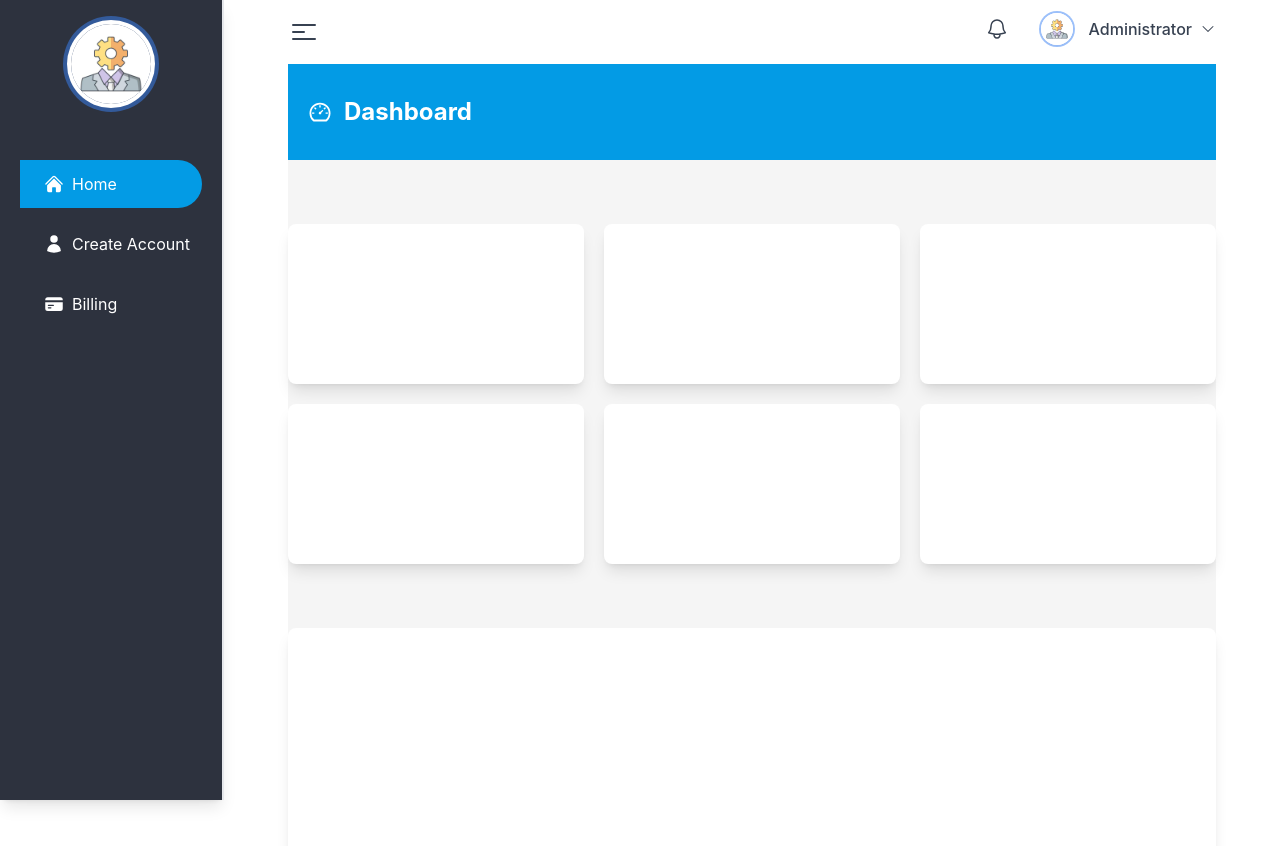
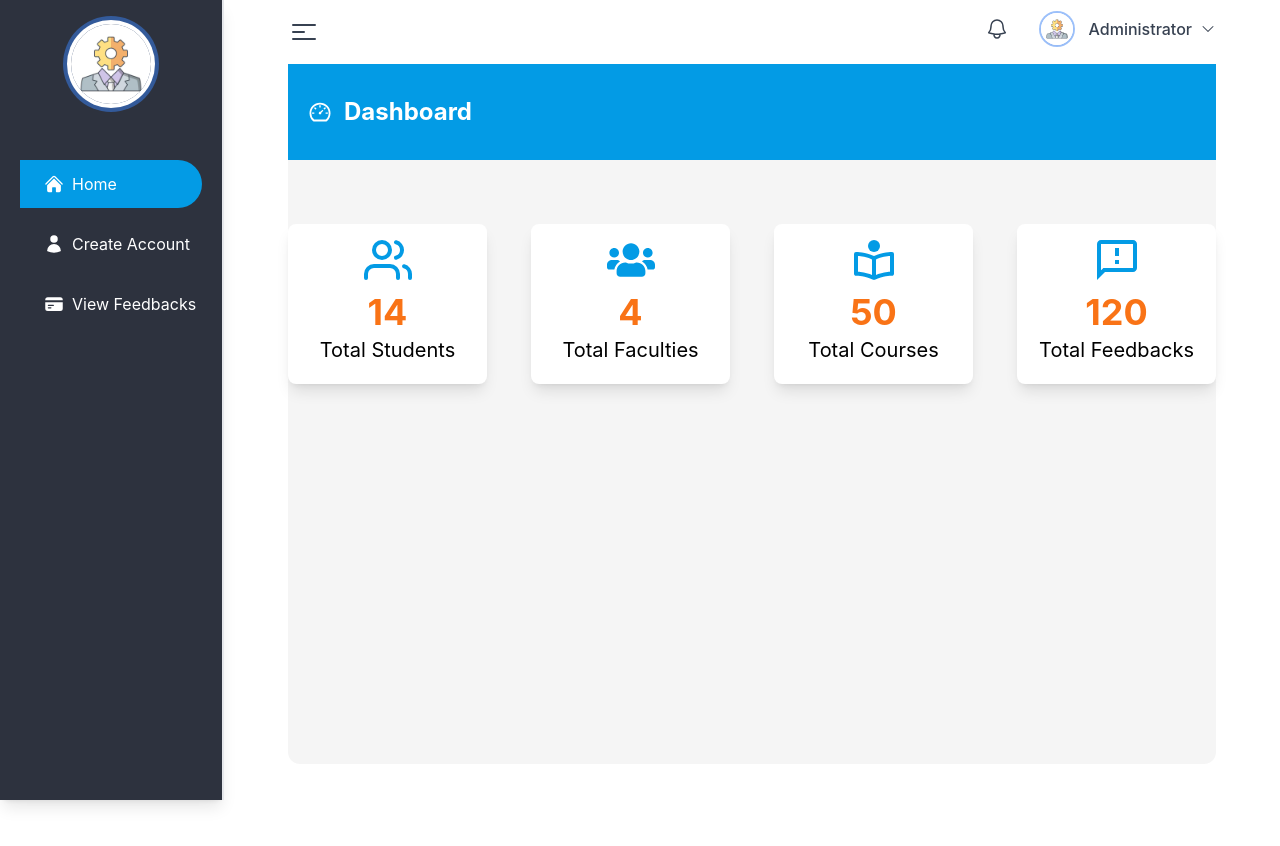
Before and after one commit to uttamsdev/Web3-Teaching-Evaluation-System, a React (Create React App) app: page /admin in a window 1280 px wide. Shown: the top 846 px of the page. After the commit the page ends 800 px from the top, so only its background shows below. Built offline with nearby package versions, Linux system fonts and the light colour scheme; sample sign-in values are in the browser's storage.

Commit message:
updated admin layout

```diff
--- a/src/App.js
+++ b/src/App.js
@@ -7,7 +7,7 @@ import ProtectedStudent from './Pages/ProtectedRoute/ProtectedStudent';
 import AdminLayout from './Pages/Roles/AdminRole/Layout/AdminLayout';
 import AdminDashboard from './Pages/Roles/AdminRole/components/AdminDashboard';
 // import Billing from './Pages/Roles/AdminRole/components/Billinig';
-import Billing from './Pages/Roles/AdminRole/components/Billinig'
+
 import Account from './Pages/Roles/AdminRole/components/Account';
 import StudentLayout from './Pages/Roles/StudentRole/Layout/StudentLayout';
 import StudentDashboard from './Pages/Roles/StudentRole/components/StudentDashboard';
@@ -17,6 +17,7 @@ import FacultyDashboard from './Pages/Roles/FacultyRole/components/FacultyDashbo
 import FacultyAccount from './Pages/Roles/FacultyRole/components/FacultyAccount';
 import { FeedbackContext } from './Pages/Context/Context';
 import NotFound from './Pages/Shared/NotFound';
+import ViewAllFeedbacks from './Pages/Roles/AdminRole/components/ViewAllFeedbacks';
 
 
 const App = () => {
@@ -26,7 +27,7 @@ const App = () => {
       <Routes>
         <Route path='/' element={<Home></Home>}></Route>
         <Route path='/admin' element={<ProtectedAdmin signIn={signIn}><AdminLayout><AdminDashboard></AdminDashboard></AdminLayout></ProtectedAdmin>}></Route>
-        <Route path='/admin/billing' element={<ProtectedAdmin signIn={signIn}><AdminLayout><Billing></Billing></AdminLayout></ProtectedAdmin>}></Route>
+        <Route path='/admin/view-all-feedbacks' element={<ProtectedAdmin signIn={signIn}><AdminLayout><ViewAllFeedbacks></ViewAllFeedbacks></AdminLayout></ProtectedAdmin>}></Route>
         <Route path='/admin/create-account' element={<ProtectedAdmin signIn={signIn}><AdminLayout><Account></Account></AdminLayout></ProtectedAdmin>}></Route>
         <Route path='/faculty' element={<ProtectedFaculty signIn={signIn}><FacultyLayout><FacultyDashboard></FacultyDashboard></FacultyLayout></ProtectedFaculty>}></Route>
         <Route path='/faculty/account' element={<ProtectedFaculty signIn={signIn}><FacultyLayout><FacultyAccount></FacultyAccount></FacultyLayout></ProtectedFaculty>}></Route>
--- a/src/Pages/Roles/AdminRole/components/Account.js
+++ b/src/Pages/Roles/AdminRole/components/Account.js
@@ -3,16 +3,16 @@ import {VscGitPullRequestCreate} from "react-icons/vsc"
 
 const Account = () => {
     return (
-        <div className='bg-[#F5F5F5] calc-height'>
-            <p className='text-white text-2xl mb-16 font-bold bg-[#039BE5] h-24 flex items-center'><VscGitPullRequestCreate className='ml-5 mr-3 w-6 h-6'/>Create Account</p>
+        <div className='bg-[#F5F5F5] calc-height rounded-b-3xl'>
+            <p className='text-white text-2xl mb-10 font-bold bg-[#039BE5] h-24 flex items-center'><VscGitPullRequestCreate className='ml-5 mr-3 w-6 h-6'/>Create Account</p>
             <div className='w-[325px] md:w-[600px] mx-auto'>
-                <p className='text-center text-xl md:text-2xl  mb-8'>Please fill up the form to create new user account.</p>
-                <form action="" className='flex flex-col items-center bg-white py-10'>
-                    <div className='flex justify-start w-full ml-8 md:ml-24'>
+                <p className='text-center text-xl md:text-xl py-3 border-l-8 border-[#F0AD4E]  mb-8 bg-[#F4EEE4] rounded-md'>Please fill up the form to create new user account.</p>
+                <form action="" className='flex flex-col items-center bg-white py-10 rounded-xl shadow-sm'>
+                    <div className='flex justify-start w-full ml-8 md:ml-[100px]'>
                     <label htmlFor="#" className='font-bold'>Username: </label>
                     </div>
-                    <input type="text" className='border focus:outline-none w-[300px] md:w-[500px] h-10 bg-gray-200 pl-3 mb-4'  placeholder='Enter username'/>
-                    <div className='flex justify-start w-full ml-8 md:ml-24'>
+                    <input type="text" className='border focus:outline-none w-[300px] md:w-[500px] h-10 bg-gray-200 pl-3 mb-4 '  placeholder='Enter username'/>
+                    <div className='flex justify-start w-full ml-8 md:ml-[100px]'>
                     <label htmlFor="#" className='font-bold'>Password: </label>
                     </div>
                     <input type="password" className='border focus:outline-none w-[300px] md:w-[500px] h-10 bg-gray-200 pl-3 mb-3' name="" placeholder='Enter password'/>
--- a/src/Pages/Roles/AdminRole/components/AdminDashboard.js
+++ b/src/Pages/Roles/AdminRole/components/AdminDashboard.js
@@ -1,20 +1,37 @@
 import React from 'react';
 import {AiOutlineDashboard} from 'react-icons/ai'
+import {FiUsers} from 'react-icons/fi';
+import {MdOutlineFeedback} from 'react-icons/md';
+import {BiBookReader} from 'react-icons/bi';
+import {FaUsers} from "react-icons/fa";
 
 const Dashboard = () => {
     return (
-        <div className='bg-[#F5F5F5] h-screen'>
+        <div className='bg-[#F5F5F5] calc-height rounded-xl'>
             <p className='text-white text-2xl mb-16 font-bold bg-[#039BE5] h-24 flex items-center'><AiOutlineDashboard className='ml-5 mr-3 w-6 h-6'/>Dashboard</p>
-            <div className='grid lg:grid-cols-3 gap-5 mb-16'>
-                <div className='rounded-lg  bg-white h-40 shadow-lg'></div>
-                <div className='rounded-lg  bg-white h-40 shadow-lg'></div>
-                <div className='rounded-lg  bg-white h-40 shadow-lg'></div>
-                <div className='rounded-lg  bg-white h-40 shadow-lg'></div>
-                <div className='rounded-lg  bg-white h-40 shadow-lg'></div>
-                <div className='rounded-lg  bg-white h-40 shadow-lg'></div>
+            <div className='flex flex-col md:flex-row place-items-center place-content-center gap-5 mb-16 space-x-6 '>
+                <div className='rounded-lg  bg-white h-40 shadow-lg w-80 '>
+                    <FiUsers className='w-12 h-12 text-[#039BE5] mx-auto mt-3'/>
+                    <h1 className='text-4xl font-bold text-center mt-2 text-orange-500'>14</h1>
+                    <p className='text-xl text-center mt-1'>Total Students</p>
+                </div>
+                <div className='rounded-lg  bg-white h-40 shadow-lg w-80'>
+                    <FaUsers className='w-12 h-12 text-[#039BE5] mx-auto mt-3'/>
+                    <h1 className='text-4xl font-bold text-center mt-2 text-orange-500'>4</h1>
+                    <p className='text-xl text-center mt-1'>Total Faculties</p>
+                </div>
+                <div className='rounded-lg  bg-white h-40 shadow-lg w-80'>
+                    <BiBookReader className='w-12 h-12 text-[#039BE5] mx-auto mt-3'/>
+                    <h1 className='text-4xl font-bold text-center mt-2 text-orange-500'>50</h1>
+                    <p className='text-xl text-center mt-1'>Total Courses</p>
+                </div>
+                <div className='rounded-lg  bg-white h-40 shadow-lg w-80'>
+                    <MdOutlineFeedback className='w-12 h-12 text-[#039BE5] mx-auto mt-3'/>
+                    <h1 className='text-4xl font-bold text-center mt-2 text-orange-500'>120</h1>
+                    <p className='text-xl text-center mt-1'>Total Feedbacks</p>
+                </div>
 
             </div>
-            <div className='grid col-1 bg-white h-96 shadow-lg rounded-lg '></div>
         </div>
     );
 };
--- a/src/Pages/Roles/AdminRole/components/Billinig.js
+++ /dev/null
@@ -1,9 +0,0 @@
-import React from 'react'
-
-const Billing = () => {
-    return (
-       <div></div>
-    )
-}
-
-export default Billing
--- a/src/Pages/Roles/AdminRole/components/SideBar.js
+++ b/src/Pages/Roles/AdminRole/components/SideBar.js
@@ -38,15 +38,15 @@ const SideBar = forwardRef(({ showNav }, ref) => {
                         <p>Create Account</p>
                     </div>
                 </Link>
-                <Link to='/admin/billing'>
+                <Link to='/admin/view-all-feedbacks'>
                     <div className={`pl-6 py-3 mx-5 rounded text-center cursor-pointer mb-3 flex items-center transition-colors
-                    ${router.pathname === "/admin/billing"
+                    ${router.pathname === "/admin/view-all-feedbacks"
                             ? 'bg-[#039BE5] text-white rounded-r-full'
                             : 'text-white hover:bg-[#039BE5] hover:text-white rounded-r-full'}`}>
                         <div className='mr-2'>
                             <CreditCardIcon className='w-5 h-5' />
                         </div>
-                        <p>Billing</p>
+                        <p>View Feedbacks</p>
                     </div>
                 </Link>
             </div>
--- /dev/null
+++ b/src/Pages/Roles/AdminRole/components/ViewAllFeedbacks.js
@@ -0,0 +1,12 @@
+import React from 'react'
+import {VscPreview} from 'react-icons/vsc';
+const ViewAllFeedbacks = () => {
+    return (
+        <div className='bg-[#F5F5F5] calc-height rounded-b-3xl'>
+        <p className='text-white text-2xl mb-10 font-bold bg-[#039BE5] h-24 flex items-center'><VscPreview className='ml-5 mr-3 w-6 h-6'/>View Feedbacks</p>
+       <p>love you</p>
+    </div>
+    )
+}
+
+export default ViewAllFeedbacks;
```
